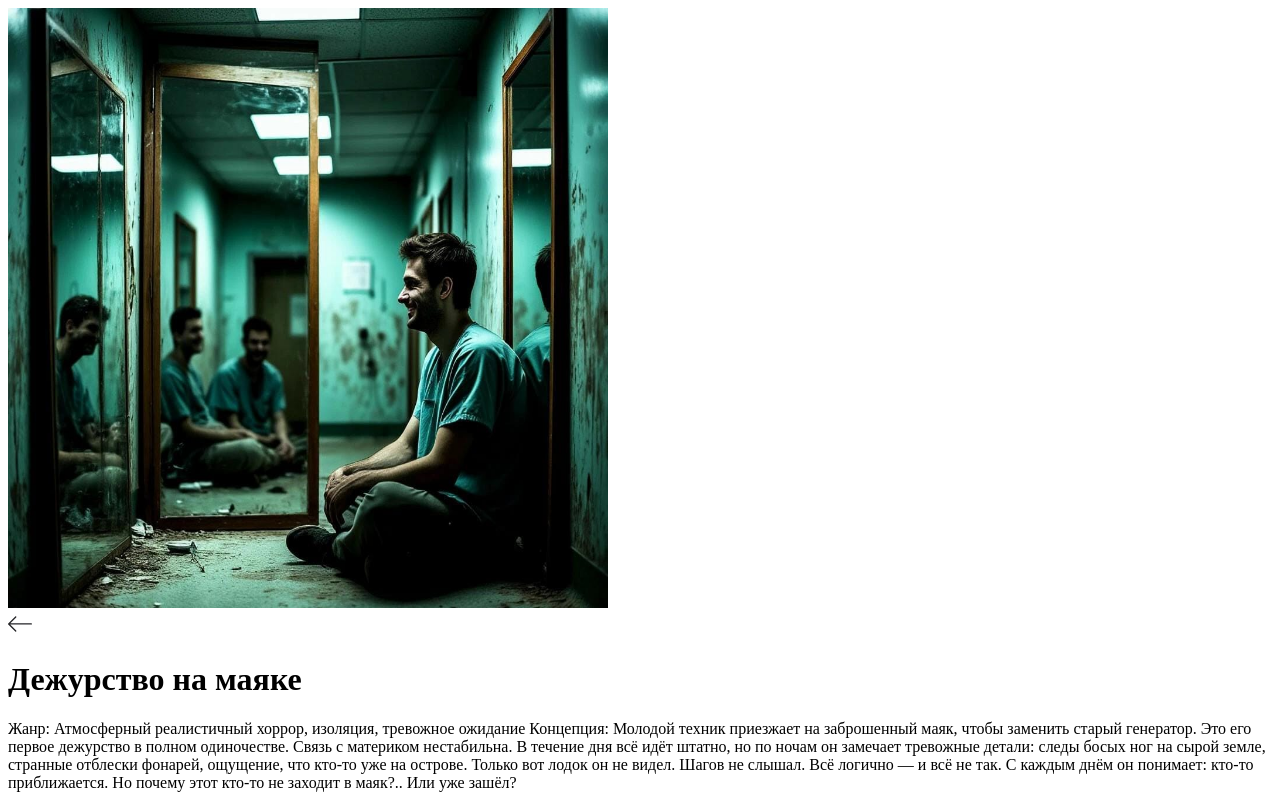
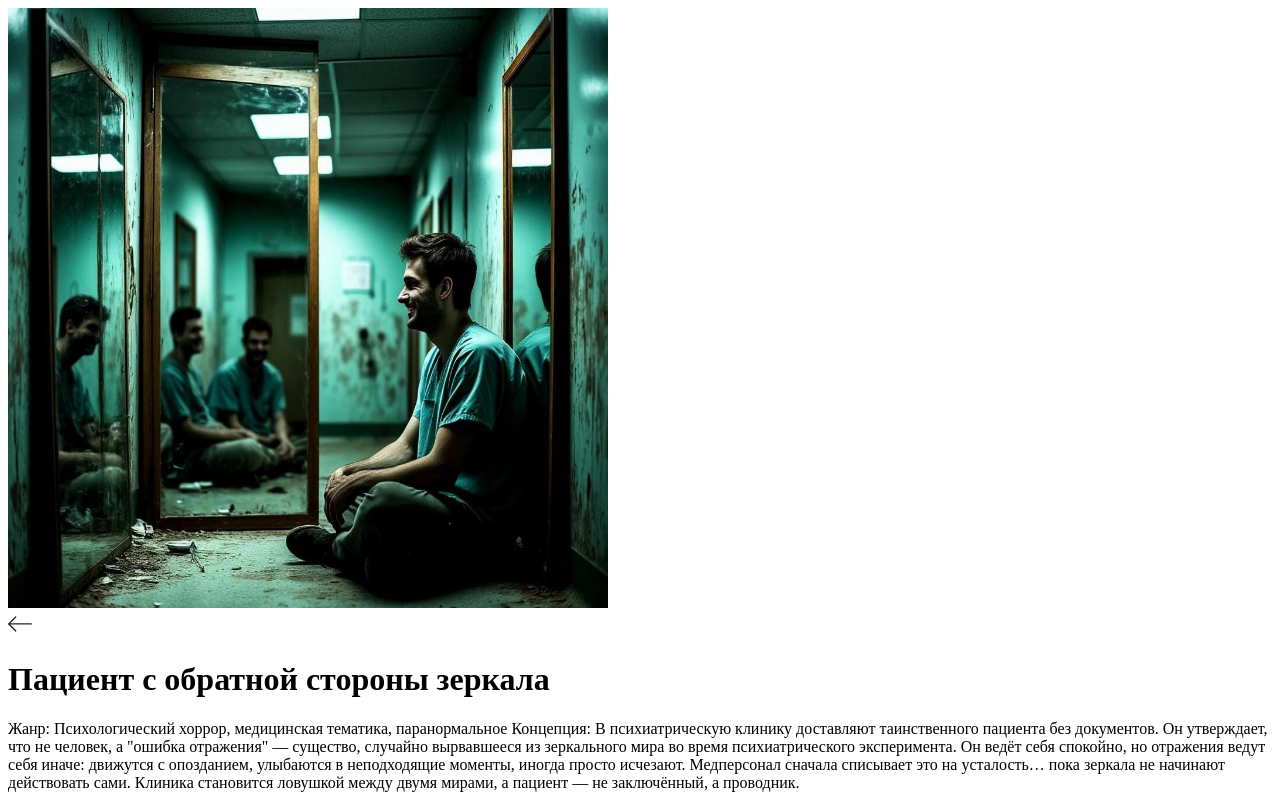
Before and after one commit to CodeDump443/portfolio-website, a Next.js app: page /my-projects/asylim in a window 1280 px wide. Built offline with nearby package versions, Linux system fonts and the light colour scheme.

Commit message:
Update page.tsx

```diff
--- a/app/my-projects/asylim/page.tsx
+++ b/app/my-projects/asylim/page.tsx
@@ -27,14 +27,15 @@ export default function AsylimPage() {
             />
           </Link>
           <h1 className="text-[50px] text-white font-semibold">
-            Дежурство на маяке
+            Пациент с обратной стороны зеркала
           </h1>
           <p className="text-[16px] text-gray-200 md:text-gray-400 whitespace-pre-line">
-            Жанр: Атмосферный реалистичный хоррор, изоляция, тревожное ожидание
+            Жанр: Психологический хоррор, медицинская тематика, паранормальное
 
 Концепция:
-Молодой техник приезжает на заброшенный маяк, чтобы заменить старый генератор. Это его первое дежурство в полном одиночестве. Связь с материком нестабильна. В течение дня всё идёт штатно, но по ночам он замечает тревожные детали: следы босых ног на сырой земле, странные отблески фонарей, ощущение, что кто-то уже на острове. Только вот лодок он не видел. Шагов не слышал. Всё логично — и всё не так. С каждым днём он понимает: кто-то приближается.
-Но почему этот кто-то не заходит в маяк?.. Или уже зашёл?
+В психиатрическую клинику доставляют таинственного пациента без документов. Он утверждает, что не человек, а "ошибка отражения" — существо, случайно вырвавшееся из зеркального мира во время психиатрического эксперимента.
+Он ведёт себя спокойно, но отражения ведут себя иначе: движутся с опозданием, улыбаются в неподходящие моменты, иногда просто исчезают. Медперсонал сначала списывает это на усталость… пока зеркала не начинают действовать сами.
+Клиника становится ловушкой между двумя мирами, а пациент — не заключённый, а проводник.
           </p>
         </div>
       </div>
```
